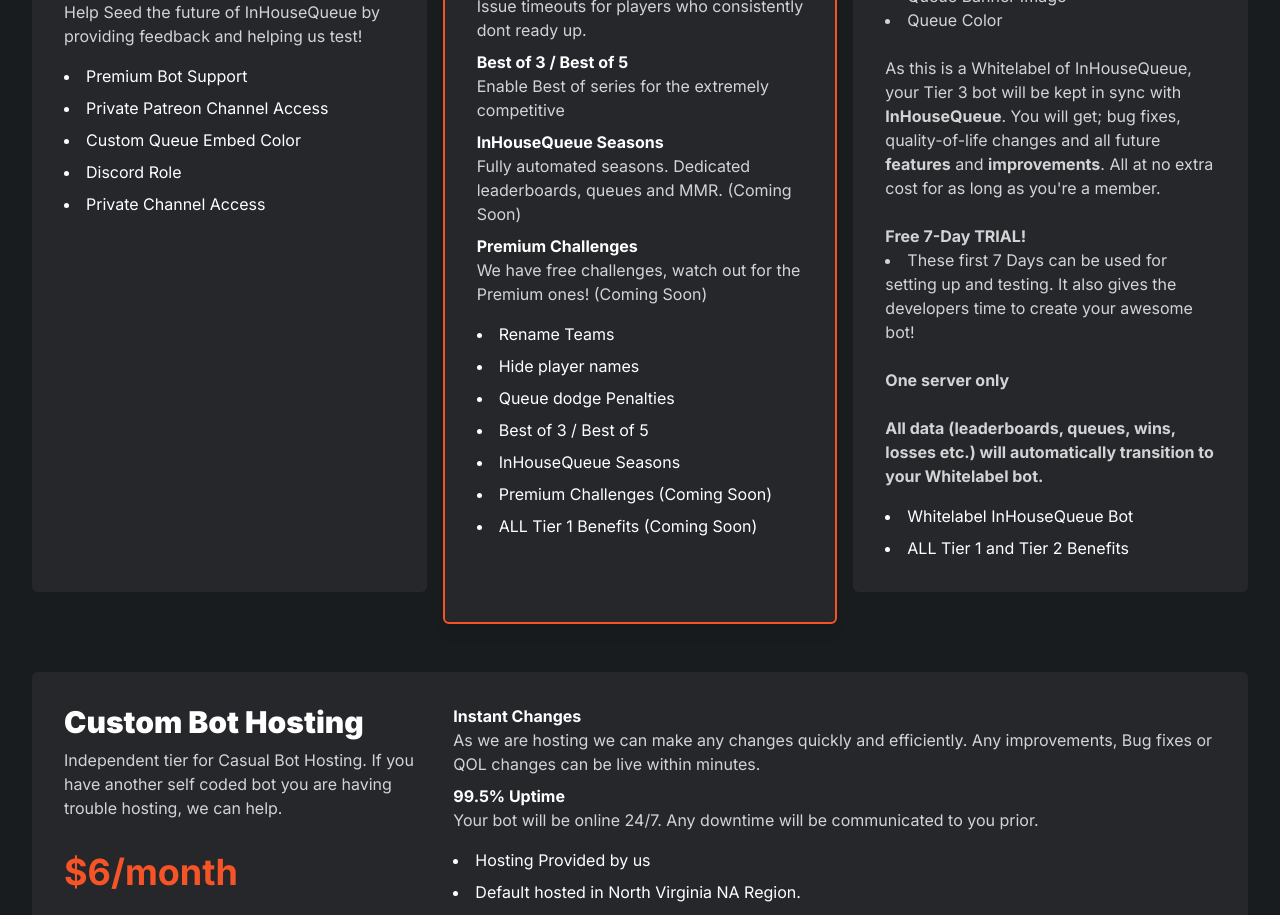
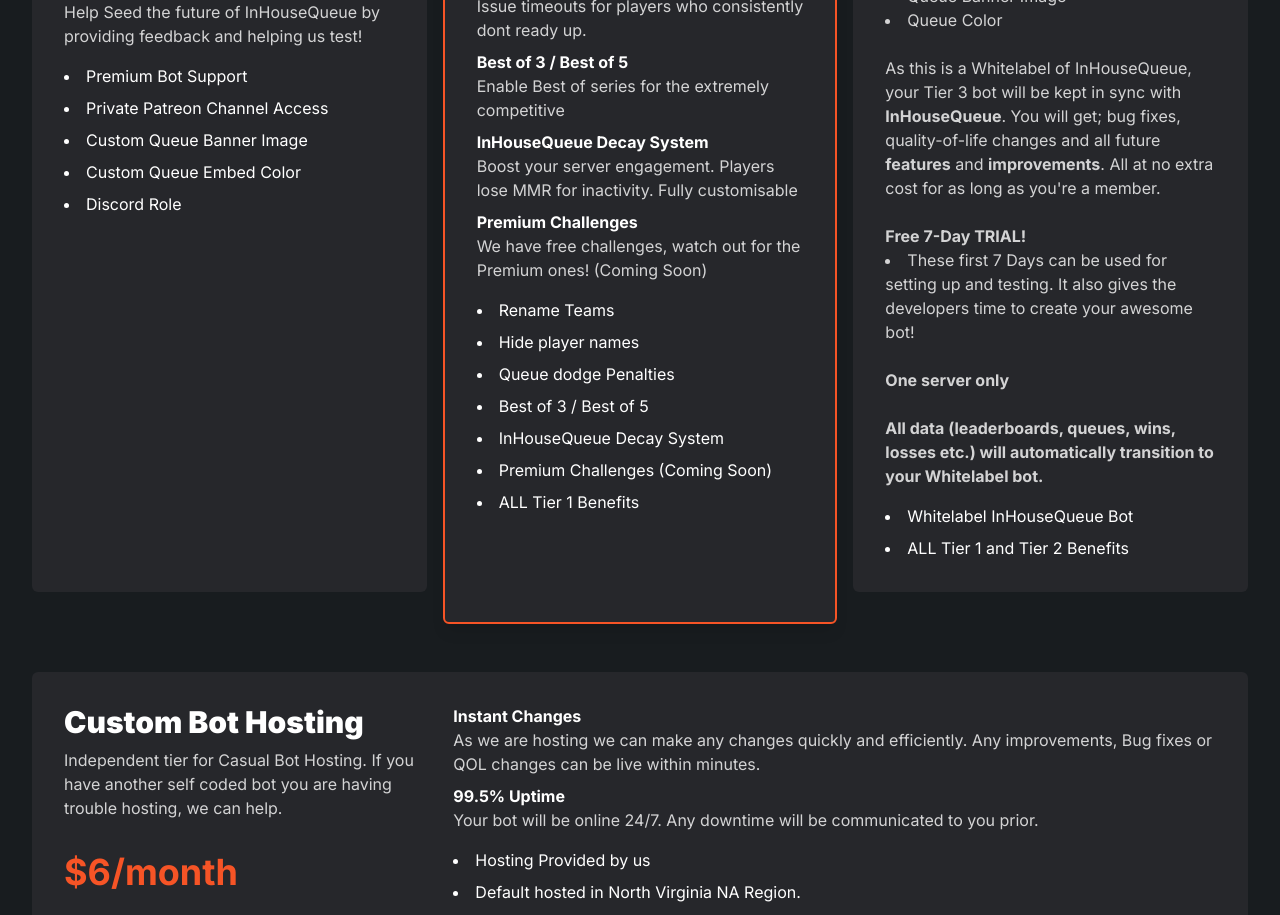
Before and after one commit to ItzDerock/InHouseQueue-site, a Next.js app: page /premium in a window 1280 px wide. Shown: the part 940-1855 px from the top of the page. Built offline with nearby package versions, Linux system fonts and the light colour scheme.

Commit message:
feat: add custom white label command (#127)
* docs: add readme for external docs

* feat: add white label command, adjust premium webpage

```diff
--- a/src/app/premium/page.tsx
+++ b/src/app/premium/page.tsx
@@ -51,9 +51,9 @@ const PLAN_DETAILS = [
     features: [
       "Premium Bot Support",
       "Private Patreon Channel Access",
+      "Custom Queue Banner Image",
       "Custom Queue Embed Color",
       "Discord Role",
-      "Private Channel Access",
     ],
   },
 
@@ -82,8 +82,8 @@ const PLAN_DETAILS = [
         description: "Enable Best of series for the extremely competitive",
       },
       {
-        title: "InHouseQueue Seasons",
-        description: "Fully automated seasons. Dedicated leaderboards, queues and MMR. (Coming Soon)",
+        title: "InHouseQueue Decay System",
+        description: "Boost your server engagement. Players lose MMR for inactivity. Fully customisable",
       },
       {
         title: "Premium Challenges",
@@ -95,9 +95,9 @@ const PLAN_DETAILS = [
       "Hide player names",
       "Queue dodge Penalties",
       "Best of 3 / Best of 5",
-      "InHouseQueue Seasons",
+      "InHouseQueue Decay System",
       "Premium Challenges (Coming Soon)",
-      "ALL Tier 1 Benefits (Coming Soon)",
+      "ALL Tier 1 Benefits",
     ],
   },
 
--- a/src/data/commands.ts
+++ b/src/data/commands.ts
@@ -1257,6 +1257,17 @@ const commands = [
     "premium ignore_decay @Faker Overwatch",
   ]
  },
+ {
+  "name": "premium custom_bot",
+  "type": "Premium",
+  "description": "Create your Custom White label bot",
+  "usage": [
+    "/premium custom_bot [bot_token]",
+  ],
+  "examples": [
+    "premium custom_bot MTAy....",
+  ]
+ },
 
 //   {
 //     "name": "hero",
--- a/src/partials/Footer.tsx
+++ b/src/partials/Footer.tsx
@@ -34,7 +34,7 @@ export default function Footer(props: { withBorder?: boolean }) {
                 </a>
               </li>
               <li>
-                <a href="https://discord.com/invite/8DZQcpxnbB">
+                <a href="https://discord.gg/rT9cZD3tkA">
                   Support
                 </a>
               </li>
```
